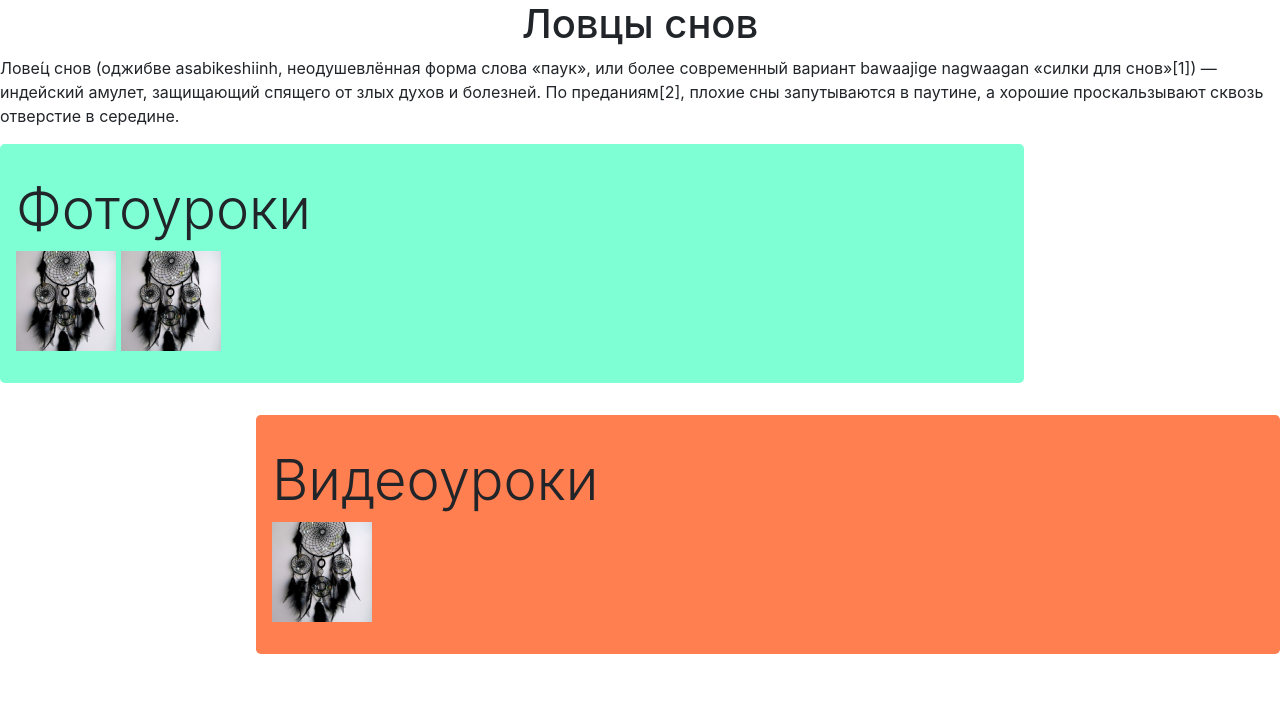
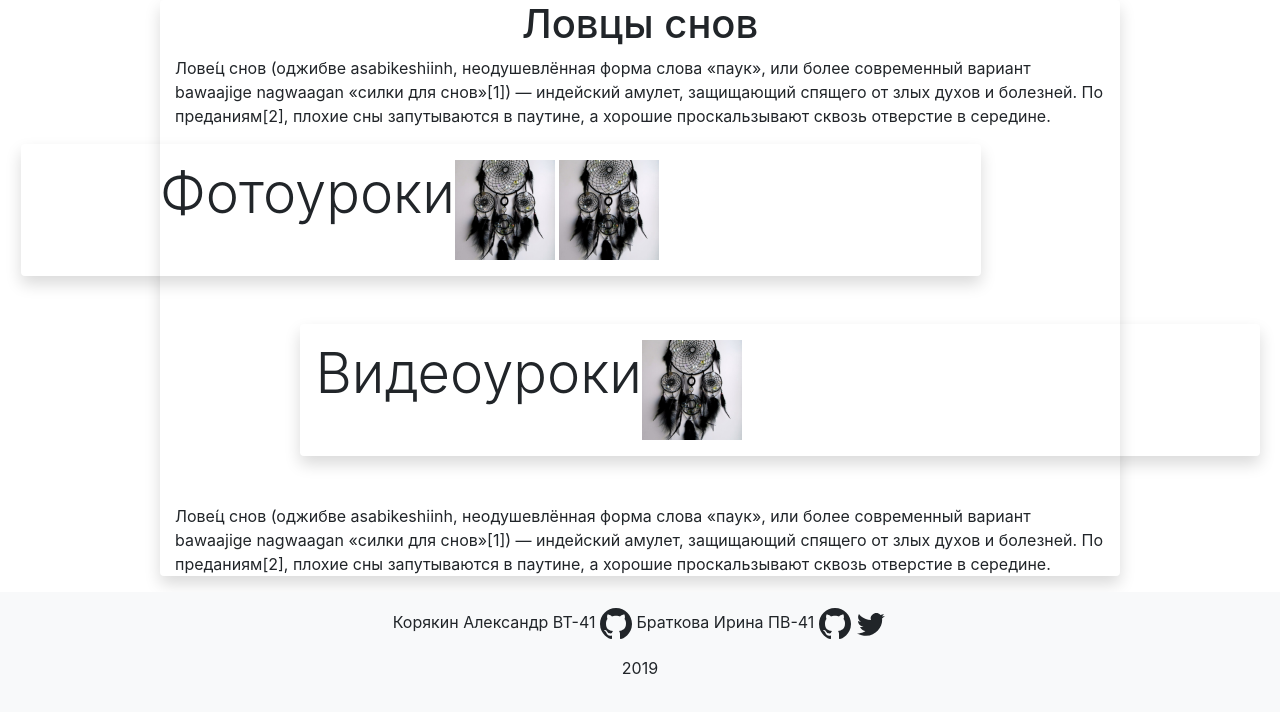
Before and after one commit to IOBratkova/webproject, a PHP site: page /dreamcatchers.html in a window 1280 px wide. Shown: the part 56-769 px from the top of the page. Run offline with PHP 8.4, Linux system fonts and the light colour scheme; some libraries are stand-ins or nearby versions.

Commit message:
Доработана страница ловцов снов

```diff
--- a/madehandmade/dreamcatchers.html
+++ b/madehandmade/dreamcatchers.html
@@ -17,7 +17,7 @@
 
 <header>
     <nav class="navbar navbar-expand-lg navbar-light bg-light">
-        <a class="navbar-brand" href="#">MADE HANDMADE</a>
+        <a class="navbar-brand" href="index.html">MADE HANDMADE</a>
         <button class="navbar-toggler" type="button" data-toggle="collapse" data-target="#navbarSupportedContent" aria-controls="navbarSupportedContent" aria-expanded="false" aria-label="Toggle navigation">
             <span class="navbar-toggler-icon"></span>
         </button>
@@ -25,7 +25,7 @@
         <div class="collapse navbar-collapse" id="navbarSupportedContent">
             <ul class="navbar-nav mr-auto">
                 <li class="nav-item">
-                    <a class="nav-link" href="#">Ловцы снов</a>
+                    <a class="nav-link" href="dreamcatchers.html">Ловцы снов</a>
                 </li>
                 <li class="nav-item dropdown">
                     <a class="nav-link dropdown-toggle" href="#" id="navbarDropdownFirst" role="button" data-toggle="dropdown" aria-haspopup="true" aria-expanded="false">
@@ -50,7 +50,7 @@
                         </div>
                     </li>
                     <li class="nav-item">
-                        <a class="nav-link" href="#">Регистрация</a>
+                        <a class="nav-link" href="registration.html">Регистрация</a>
                     </li>
                 </ul>
             </form>
@@ -58,13 +58,10 @@
     </nav>
 </header>
 
-<div class="header-h1">
-    <h1>Ловцы снов</h1>
-</div>
-
-<div>
+<div class="container shadow rounded w-75">
+    <h1 class="text-center">Ловцы снов</h1>
     <p>Лове́ц снов (оджибве asabikeshiinh, неодушевлённая форма слова «паук», или более современный вариант bawaajige nagwaagan «силки для снов»[1]) — индейский амулет, защищающий спящего от злых духов и болезней. По преданиям[2], плохие сны запутываются в паутине, а хорошие проскальзывают сквозь отверстие в середине.</p>
-    <div class="jumbotron-left-green">
+    <div class="row mb-5 jumbotron-left shadow rounded">
         <h1 class="display-4">Фотоуроки</h1>
         <picture>
             <img src="static/dc1.jpg" height="100" weight="100">
@@ -72,13 +69,35 @@
         </picture>
     </div>
 
-    <div class="jumbotron-right-orange">
+    <div class="row mb-5 jumbotron-right shadow rounded p-3 ">
         <h1 class="display-4">Видеоуроки</h1>
         <picture>
             <img src="static/dc1.jpg" height="100" weight="100">
         </picture>
     </div>
+
+    <p>Лове́ц снов (оджибве asabikeshiinh, неодушевлённая форма слова «паук», или более современный вариант bawaajige nagwaagan «силки для снов»[1]) — индейский амулет, защищающий спящего от злых духов и болезней. По преданиям[2], плохие сны запутываются в паутине, а хорошие проскальзывают сквозь отверстие в середине.</p>
 </div>
+
+<footer class="footer mt-auto py-3 bg-light">
+    <div class="container">
+        <p class="text-center">
+            Корякин Александр ВТ-41
+            <svg id="i-github" xmlns="http://www.w3.org/2000/svg" viewBox="0 0 64 64" width="32" height="32">
+                <path stroke-width="0" fill="currentColor" d="M32 0 C14 0 0 14 0 32 0 53 19 62 22 62 24 62 24 61 24 60 L24 55 C17 57 14 53 13 50 13 50 13 49 11 47 10 46 6 44 10 44 13 44 15 48 15 48 18 52 22 51 24 50 24 48 26 46 26 46 18 45 12 42 12 31 12 27 13 24 15 22 15 22 13 18 15 13 15 13 20 13 24 17 27 15 37 15 40 17 44 13 49 13 49 13 51 20 49 22 49 22 51 24 52 27 52 31 52 42 45 45 38 46 39 47 40 49 40 52 L40 60 C40 61 40 62 42 62 45 62 64 53 64 32 64 14 50 0 32 0 Z" />
+            </svg>
+            Браткова Ирина ПВ-41
+            <svg id="i-github" xmlns="http://www.w3.org/2000/svg" viewBox="0 0 64 64" width="32" height="32">
+                <path stroke-width="0" fill="currentColor" d="M32 0 C14 0 0 14 0 32 0 53 19 62 22 62 24 62 24 61 24 60 L24 55 C17 57 14 53 13 50 13 50 13 49 11 47 10 46 6 44 10 44 13 44 15 48 15 48 18 52 22 51 24 50 24 48 26 46 26 46 18 45 12 42 12 31 12 27 13 24 15 22 15 22 13 18 15 13 15 13 20 13 24 17 27 15 37 15 40 17 44 13 49 13 49 13 51 20 49 22 49 22 51 24 52 27 52 31 52 42 45 45 38 46 39 47 40 49 40 52 L40 60 C40 61 40 62 42 62 45 62 64 53 64 32 64 14 50 0 32 0 Z" />
+            </svg>
+            <svg id="i-twitter" xmlns="http://www.w3.org/2000/svg" viewBox="0 0 64 64" width="32" height="32">
+                <path stroke-width="0" fill="currentColor" d="M60 16 L54 17 L58 12 L51 14 C42 4 28 15 32 24 C16 24 8 12 8 12 C8 12 2 21 12 28 L6 26 C6 32 10 36 17 38 L10 38 C14 46 21 46 21 46 C21 46 15 51 4 51 C37 67 57 37 54 21 Z" />
+            </svg>
+        </p>
+
+        <p class="text-center">2019</p>
+    </div>
+</footer>
 
 </body>
 </html>
--- a/madehandmade/static/css/app.css
+++ b/madehandmade/static/css/app.css
@@ -2,18 +2,14 @@
     text-align: center;
 }
 
-.jumbotron-left-green {
-    padding: 2rem 1rem;
-    margin-bottom: 2rem;
-    background-color: aquamarine;
-    border-radius: .3rem;
-    margin-right: 20%;
+.jumbotron-left{
+    padding: 1rem;
+    padding-left: 15%;
+    position: relative;
+    left: -15%;
 }
 
-.jumbotron-right-orange {
-    padding: 2rem 1rem;
-    margin-bottom: 2rem;
-    background-color: coral;
-    border-radius: .3rem;
-    margin-left: 20%;
+.jumbotron-right {
+    position: relative;
+    right: -15%;
 }
```
